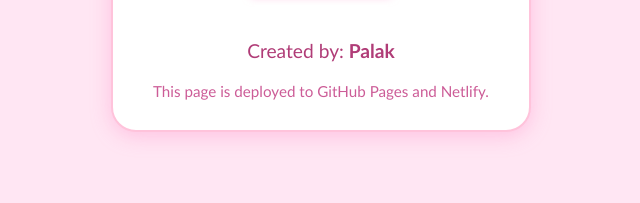
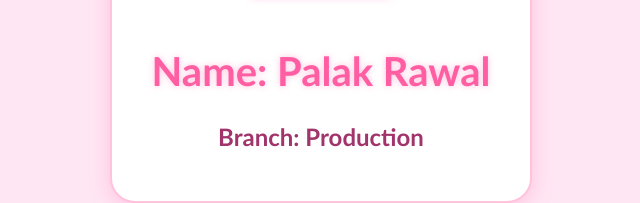
Before and after one commit to palaken73-jpg/PalakRawal_79_Mid2025, a plain HTML site: page index.html in a window 1280 px wide. Shown: the part 228-431 px from the top of the page, without its empty margins (319-959 px from the left). Drawn offline with Linux system fonts and the light colour scheme.

Commit message:
fix spelling

```diff
--- a/index.html
+++ b/index.html
@@ -3,7 +3,8 @@
 <head>
   <meta charset="utf-8" />
   <meta name="viewport" content="width=device-width,initial-scale=1" />
-  <title>VCSCF Assignment 1</title>
+  <title>VCSCF Mid2025
+  </title>
   <style>
     body {
       font-family: "Trebuchet MS", Arial, sans-serif;
@@ -50,8 +51,8 @@
 <body>
   <div class="card">
    <img class="melody" src="https://i.pinimg.com/originals/8f/64/ce/8f64ce6e75dff7546b08f402db40791a.gif" alt="My Melody" />
-    <p>Created by: <strong>Palak</strong></p>
-    <div class="meta">This page is deployed to GitHub Pages and Netlify.</div>
+    <h1>Name: <strong>Palak Rawal</strong></h1>
+    <h2>Branch: <strong>Production</strong></h2>
   </div>
 </body>
 </html>
```
